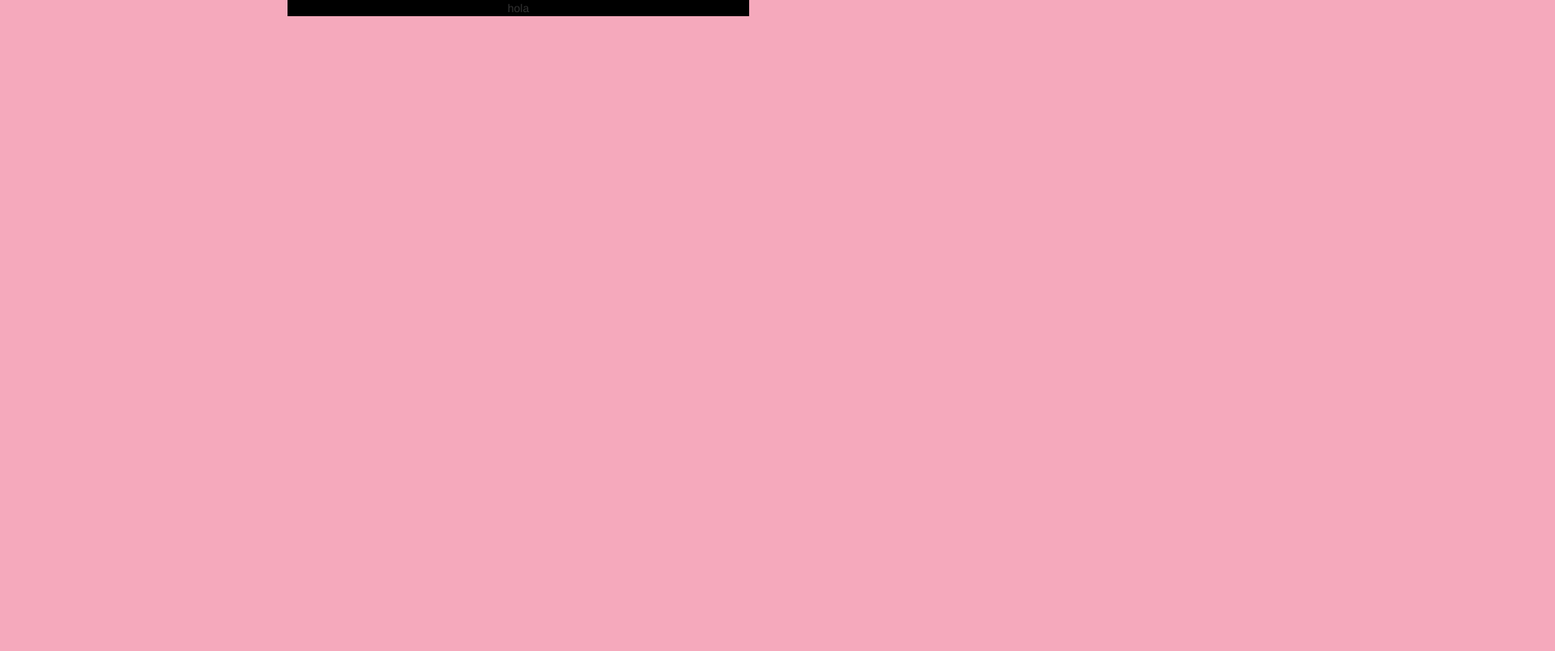
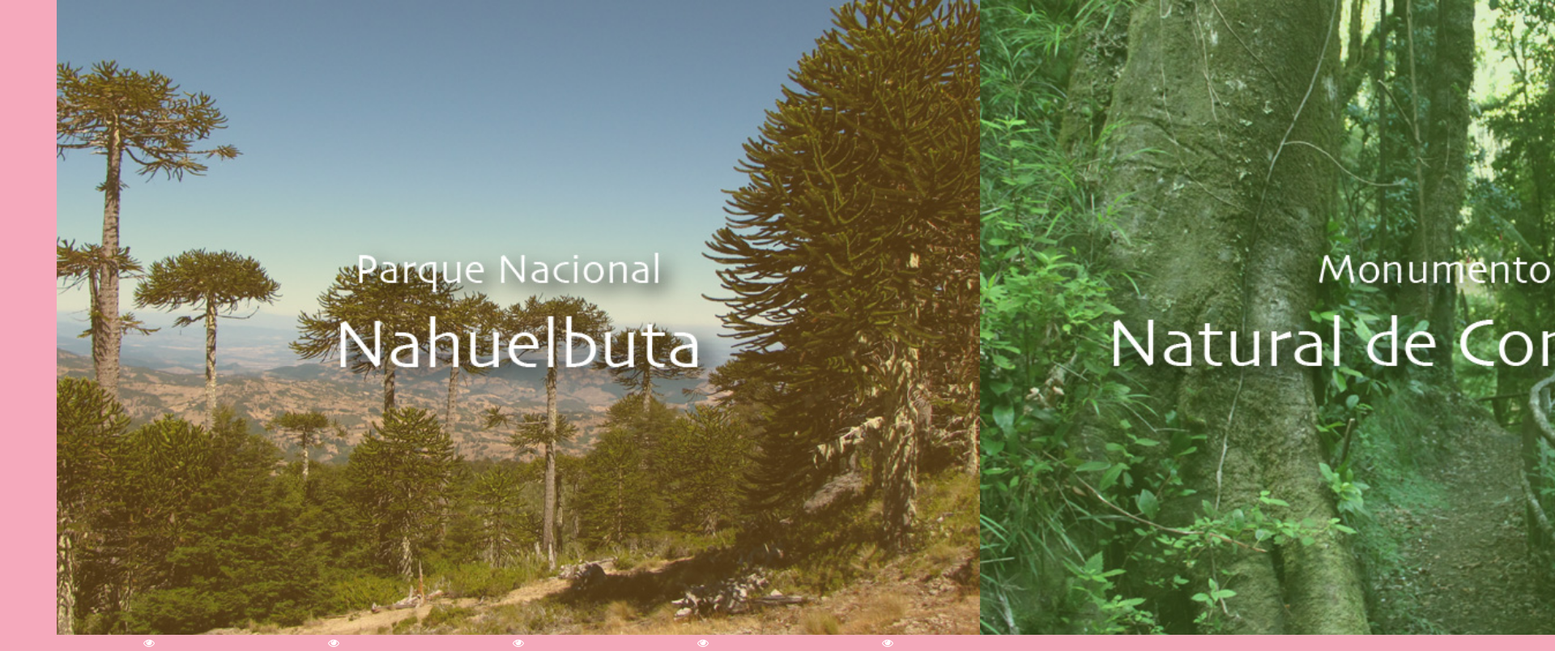
Before and after one commit to moharan/carousel_jquery, a plain HTML site: page index.html in a window 1280 px wide. Shown: the top 804 px of the page at 81% size, 1920 px wide, since content can reach past the window. Drawn offline with nearby package versions, Linux system fonts and the light colour scheme.

Commit message:
botonera

```diff
--- a/css/main.css
+++ b/css/main.css
@@ -1,8 +1,42 @@
-body {
+* {
 	margin: 0 auto;
 	padding: 0;
+	list-style: none;
+	text-decoration: none;
 }
-.carousel {
-	background-color: black;
+#principal {
+	position: relative;
+	margin: auto;
+	width: 100%;
+	/*overflow:hidden;*/
+}
+#principal ul {
+	position: relative;
+	margin: auto;
+	height: auto;
+	width: 500%;
+}
+#principal li {
+	float: left;
+	width: 20%;
+}
+#principal li img {
+	width: 100%;
+}
+#botonera {
+	position: relative;
+	width: 100%;
+	margin: auto;
+	height: 10px;
 	text-align: center;
+	top: 0;
 }
+#botonera li {
+	display: inline-block;
+	margin: 0px;
+	cursor: pointer;
+	color: white;
+}
+#botonera li:hover {
+	color: black;
+}
--- a/index.html
+++ b/index.html
@@ -9,6 +9,8 @@
 	<link href="https://fonts.googleapis.com/css?family=Raleway:300,400,500,600" rel="stylesheet">
 	<!-- CDN Bootstrap -->
 	<link href="https://maxcdn.bootstrapcdn.com/bootstrap/3.3.7/css/bootstrap.min.css" rel="stylesheet" integrity="sha384-BVYiiSIFeK1dGmJRAkycuHAHRg32OmUcww7on3RYdg4Va+PmSTsz/K68vbdEjh4u" crossorigin="anonymous">
+	<!-- CDN iconos -->
+	<link href="https://maxcdn.bootstrapcdn.com/font-awesome/4.7.0/css/font-awesome.min.css" rel="stylesheet" integrity="sha384-wvfXpqpZZVQGK6TAh5PVlGOfQNHSoD2xbE+QkPxCAFlNEevoEH3Sl0sibVcOQVnN" crossorigin="anonymous">
 	<link href="css/main.css" rel="stylesheet" type="text/css">
 	<link href="css/media.css" rel="stylesheet" type="text/css">
 </head>
@@ -17,7 +19,20 @@
 	<div class="container">
 		<div class="row">
 			<div class="col-xs-12 col-sm-12 col-md-12 col-lg-12">
-				<div class=" col-xs-6 col-xs-offset-3 col-sm-6 col-sm-offset-3 col-md-6 col-md-offset-3 col-lg-6 col-lg-offset-3 carousel">hola</div>
+					<ul>
+						<li><img src="img/01_atractivos.jpg" alt="atractivos" class="img-responsive"></li>
+						<li><img src="img/02_atractivos.jpg" alt="atractivos" class="img-responsive"></li>
+						<li><img src="img/03_atractivos.jpg" alt="atractivos" class="img-responsive"></li>
+						<li><img src="img/04_atractivos.jpg" alt="atractivos" class="img-responsive"></li>
+						<li><img src="img/05_atractivos.jpg" alt="atractivos" class="img-responsive"></li>
+					</ul>
+					<ol id="botonera" class="botonera">
+						<li><i class="fa fa-eye" aria-hidden="true"></i></li>
+						<li><i class="fa fa-eye" aria-hidden="true"></i></li>
+						<li><i class="fa fa-eye" aria-hidden="true"></i></li>
+						<li><i class="fa fa-eye" aria-hidden="true"></i></li>
+						<li><i class="fa fa-eye" aria-hidden="true"></i></li>
+					</ol>
 			</div>
 
 		</div>
```
Also changed, not shown: img/01_atractivos.jpg (added), img/02_atractivos.jpg (added), img/03_atractivos.jpg (added), img/04_atractivos.jpg (added), img/05_atractivos.jpg (added).
